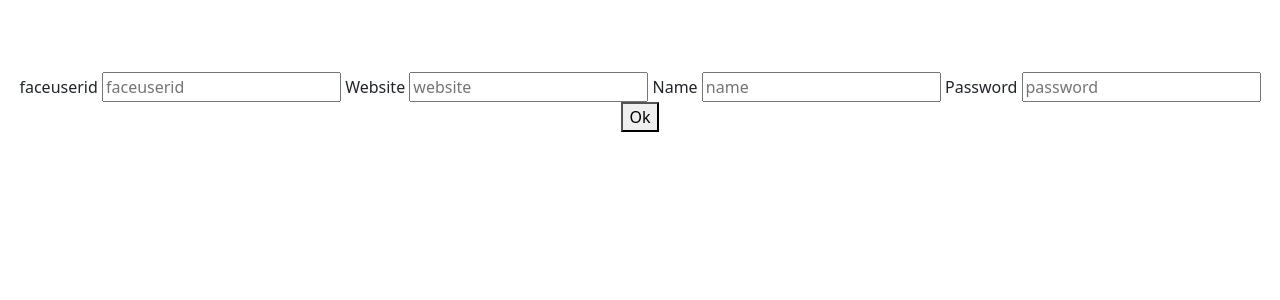
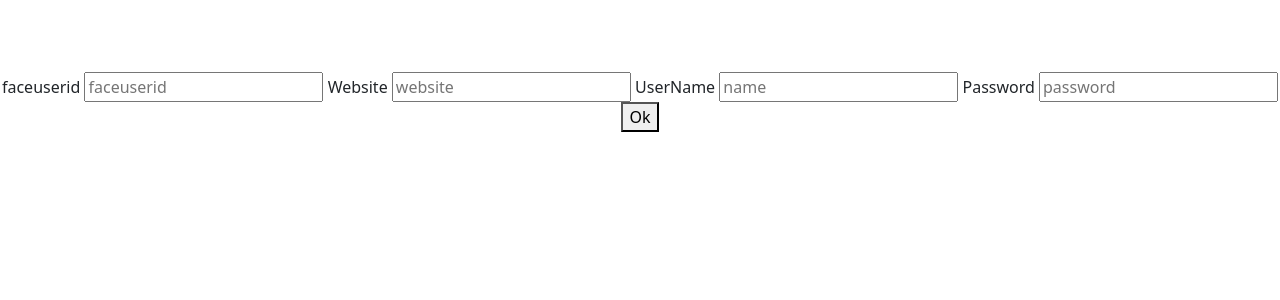
Before and after one commit to RitamCODE/Face-rec-project, a Flask app: page /addSites in a window 1280 px wide. Shown: the part 56-356 px from the top of the page. Run offline with Flask 2, Linux system fonts and the light colour scheme.

Commit message:
Update addSites.html

```diff
--- a/templates/addSites.html
+++ b/templates/addSites.html
@@ -9,7 +9,7 @@
         <input type="text" placeholder="faceuserid" name="faceuserid" required="True">
         <label>Website</label>
         <input type="text" placeholder="website" name="website" required="True">
-        <label>Name</label>
+        <label>UserName</label>
         <input type="text" placeholder="name" name="username" required="True">
         <label>Password</label>
         <input type="text" placeholder="password" name="password" required="True">
```
